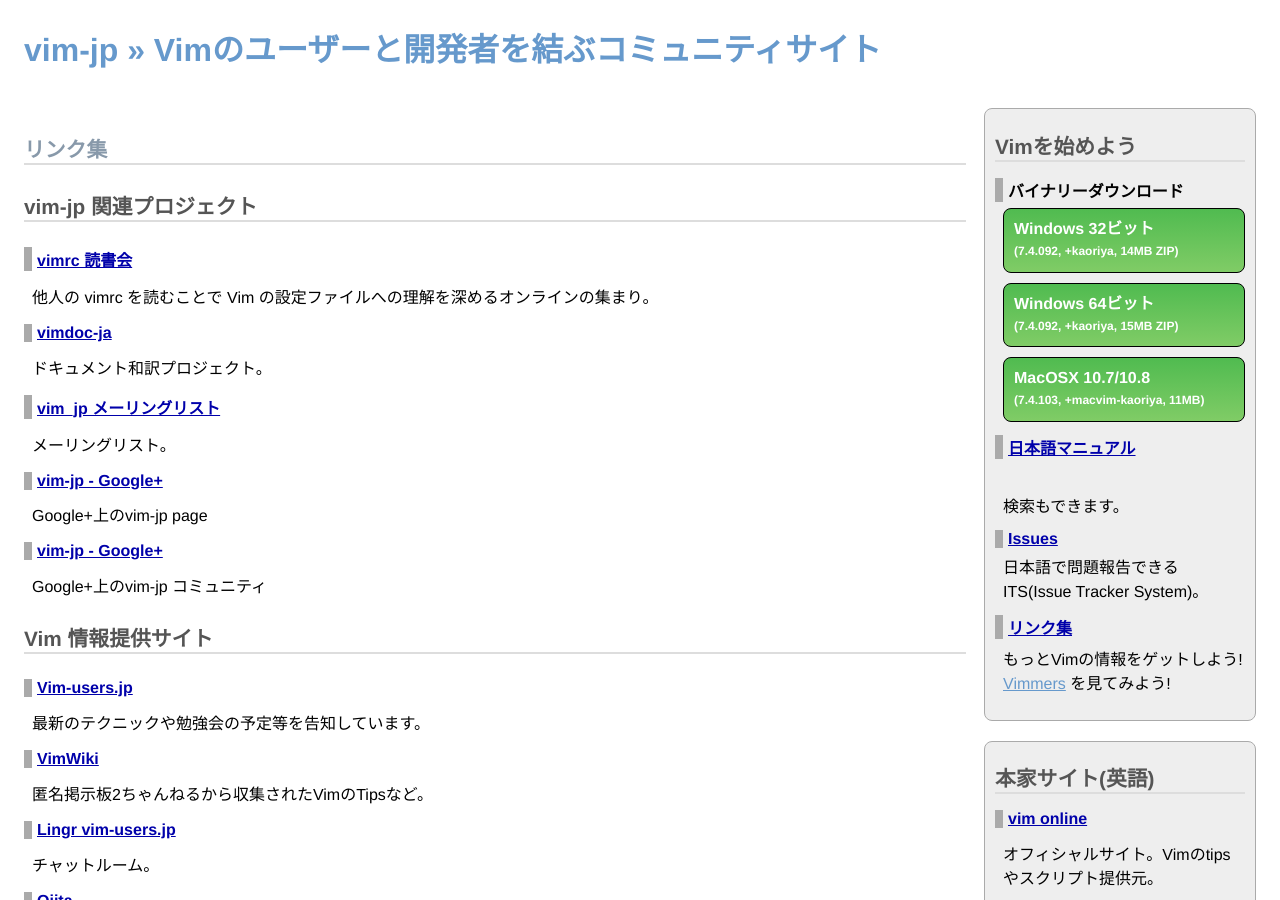
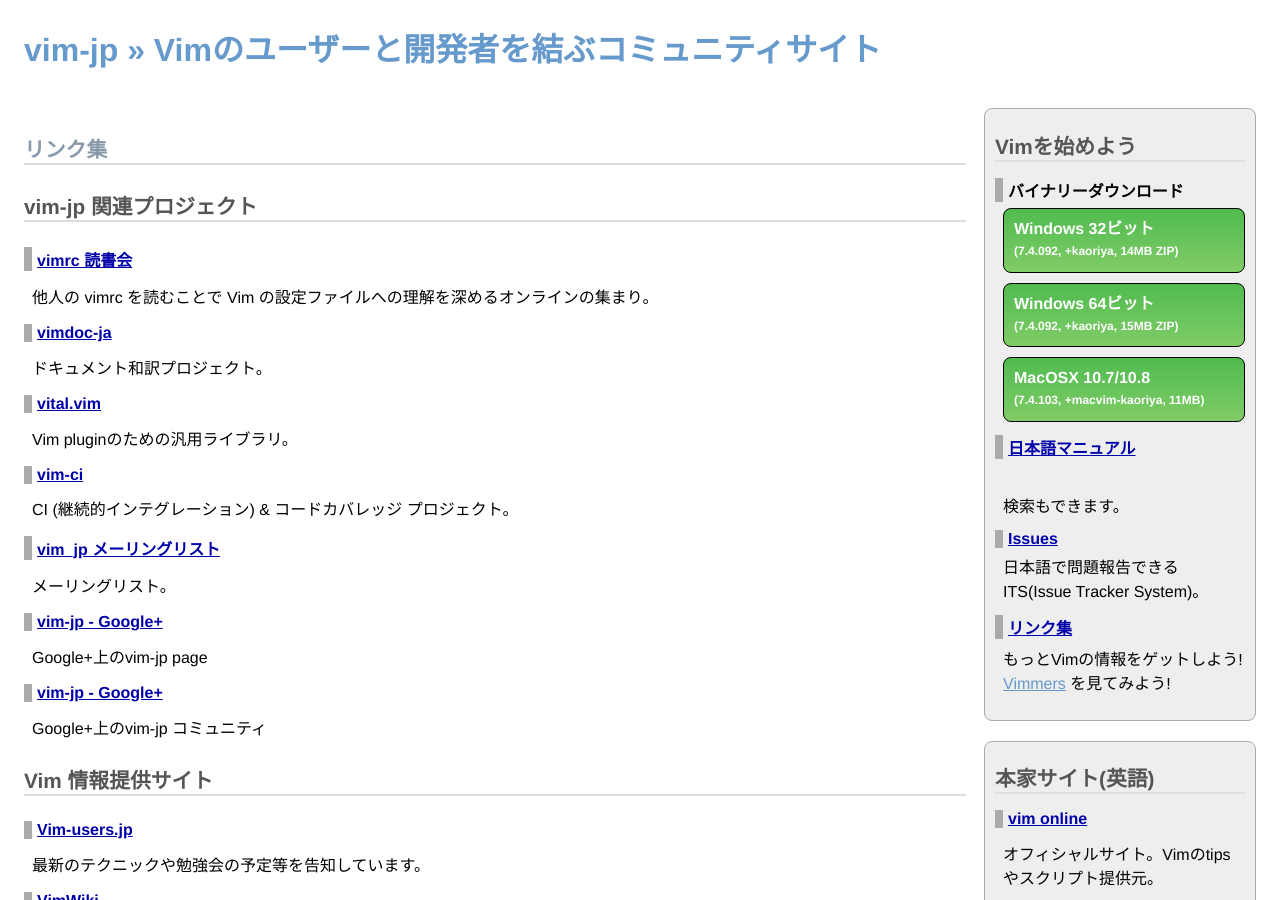
Before and after one commit to vim-jp/vim-jp.github.io, a Jekyll site: the page built from links.html, in a window 1280 px wide and 900 px high. Built offline with Jekyll 4.4.1, drawn with Linux system fonts in a browser that asks for light colours; nearby versions of some CDN libraries; Markdown is read by kramdown in place of the engine named in the settings; comment, search, counter and statistics services are not loaded.

Commit message:
Add links

```diff
--- a/links.html
+++ b/links.html
@@ -10,8 +10,12 @@
 <dl>
     <dt><a href="http://vim-jp.org/reading-vimrc/">vimrc 読書会</a></dt>
     <dd>他人の vimrc を読むことで Vim の設定ファイルへの理解を深めるオンラインの集まり。</dd>
-    <dt><a href="http://github.com/vim-jp/vimdoc-ja/">vimdoc-ja</a></dt>
+    <dt><a href="https://github.com/vim-jp/vimdoc-ja/">vimdoc-ja</a></dt>
     <dd>ドキュメント和訳プロジェクト。</dd>
+    <dt><a href="https://github.com/vim-jp/vital.vim">vital.vim</a></dt>
+    <dd>Vim pluginのための汎用ライブラリ。</dd>
+    <dt><a href="https://github.com/vim-jp/vim-ci">vim-ci</a></dt>
+    <dd>CI (継続的インテグレーション) &amp; コードカバレッジ プロジェクト。</dd>
     <dt><a href="http://groups.google.com/group/vim_jp">vim_jp メーリングリスト</a></dt>
     <dd>メーリングリスト。</dd>
     <dt><a href="https://plus.google.com/u/0/b/116931279283453650258/">vim-jp - Google+</a></dt>
```
